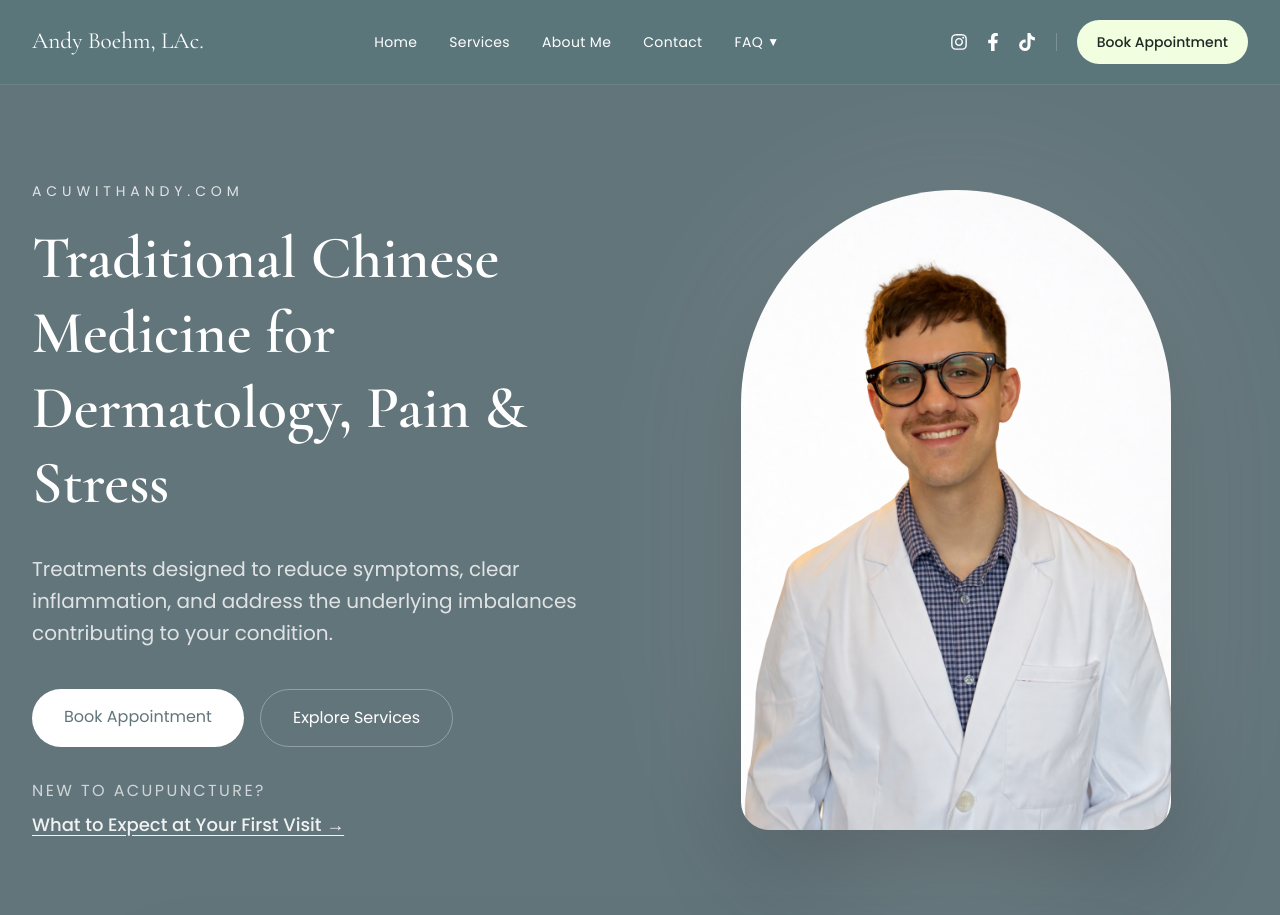
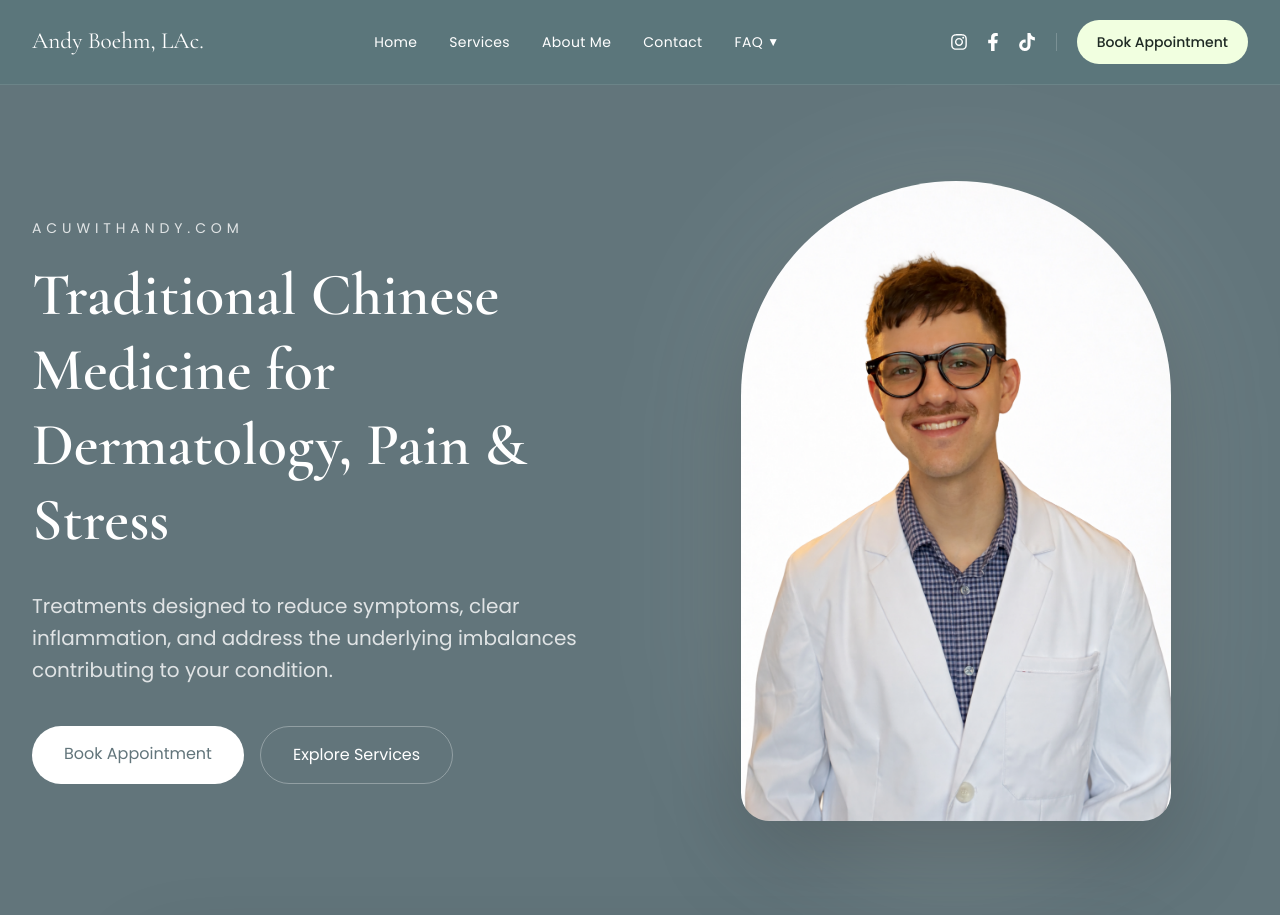
Before and after one commit to AcuWithAndy/acuwithandy-next, a Next.js app: page / in a window 1280 px wide. Shown: the top 915 px of the page. Built offline with nearby package versions, Linux system fonts and the light colour scheme.

Commit message:
Update homepage

```diff
--- a/app/page.tsx
+++ b/app/page.tsx
@@ -59,18 +59,6 @@ export default function Home() {
         </a>
       </div>
 
-      <a
-  href="/first-visit"
-  className="mt-8 inline-block text-white/90 transition hover:text-white"
->
-  <p className="text-base uppercase tracking-[0.15em] text-white/70">
-    New to acupuncture?
-  </p>
-
-  <span className="mt-2 block text-lg font-medium underline underline-offset-4">
-    What to Expect at Your First Visit →
-  </span>
-</a>
     </div>
 
     <div className="relative order-1 flex justify-center md:order-2">
```
